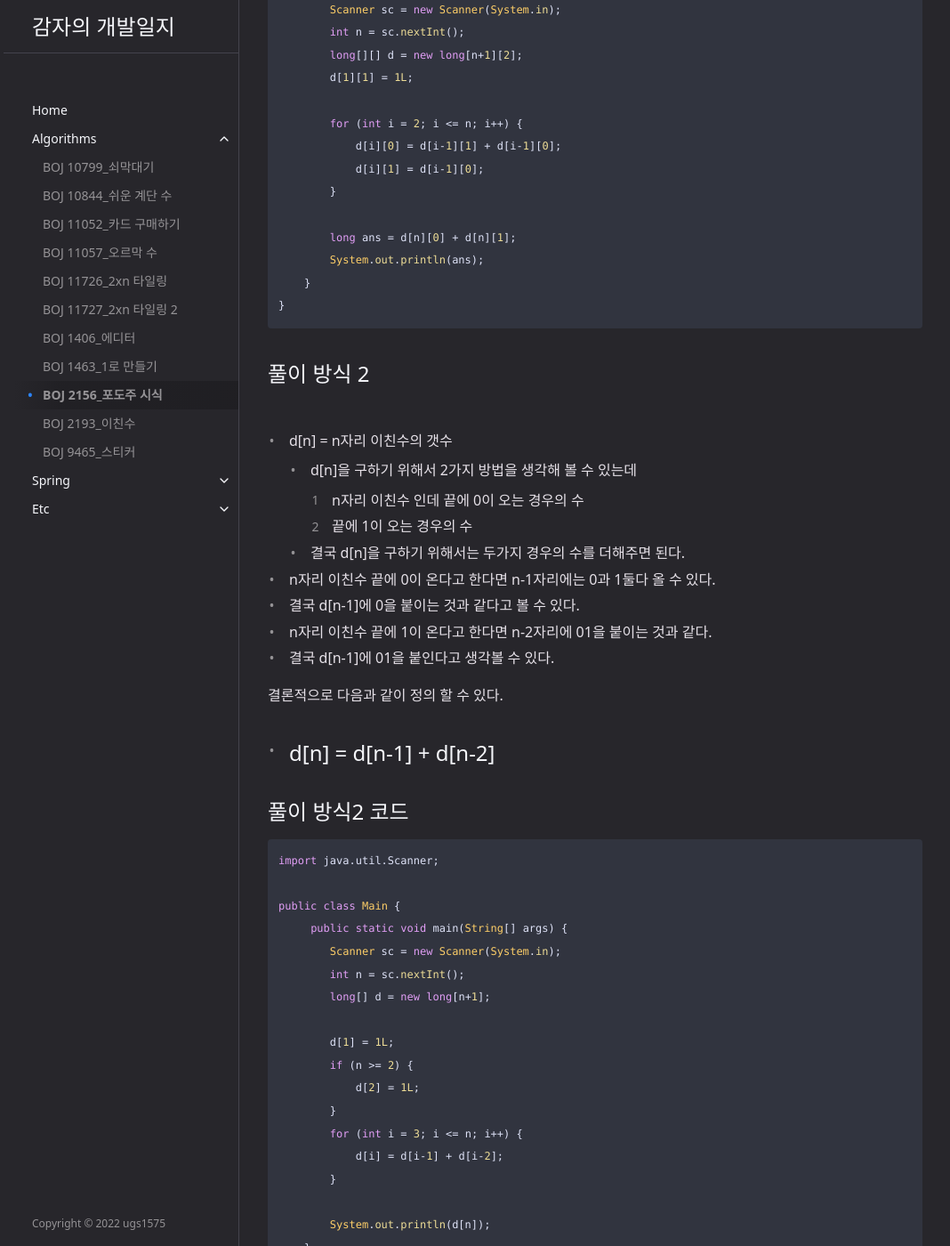
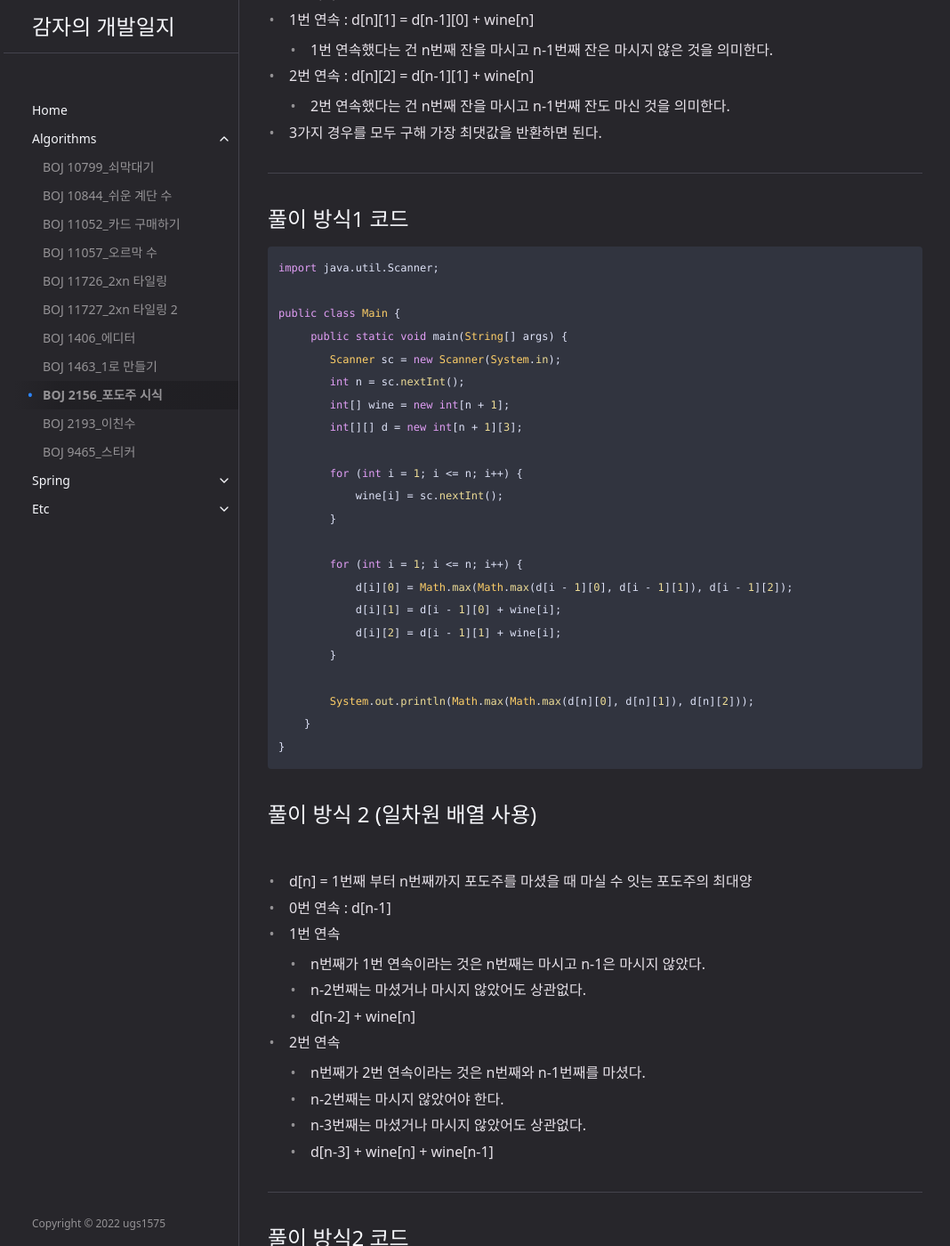
Before and after one commit to ugs1575/ugs1575.github.io, a Jekyll site: the page built from docs/algorithms/wine_tasting.md, in a window 1280 px wide and 1400 px high, scrolled down 2133 px. Shown: the whole window at 89% size, without its empty margins (103-1171 px from the left). Built offline with Jekyll 4.4.1, drawn with Linux system fonts in a browser that asks for light colours; some of the changed text lies outside the part shown.

Commit message:
백준 포도주 시식 풀이법 추가 업로드

````diff
--- a/docs/algorithms/wine_tasting.md
+++ b/docs/algorithms/wine_tasting.md
@@ -61,12 +61,26 @@ last_modified_at: "22.09.13"
 ```
 
 ---
-## 풀이 방식 1
+## 접근 방식
 <br>
+d[i] = 1번째 ~ i번째까지 와인을 마셨을 때 최댓값이라고 정의했을 때<br>
+i번째를 마시는 경우, 마시지 않는 경우 2가지 방식을 이차원 배열로 풀려고 하니까<br>
+연속을 처리하는 부분해서 풀리지 않았다.<br>
+
+---
+
+## 풀이 방식 1 (이차원 배열 사용)
+<br>
+
 - d[i][j] = 1번부터 i까지 포도주가 있을 떼 i번째 잔이 연속 j번일때 최댓값
 - 0번 연속 : d[n][0] = max(d[n-1][0], d[n-1][1], d[n-1][2])
+  - 0번 연속이라는 것은 n번째 잔을 마시지 않았을 경우를 의미한다.
+  - 그렇다면 n-1번째 잔을 마시지 않거나, 1번째 연속이거나 2번째 연속해서 마셨거나 3가지 경우 모두 가능하다.
 - 1번 연속 : d[n][1] = d[n-1][0] + wine[n]
+  - 1번 연속했다는 건 n번째 잔을 마시고 n-1번째 잔은 마시지 않은 것을 의미한다.
 - 2번 연속 : d[n][2] = d[n-1][1] + wine[n]
+  - 2번 연속했다는 건 n번째 잔을 마시고 n-1번째 잔도 마신 것을 의미한다.
+- 3가지 경우를 모두 구해 가장 최댓값을 반환하면 된다.
 
 ---
 
@@ -78,36 +92,39 @@ public class Main {
      public static void main(String[] args) {
         Scanner sc = new Scanner(System.in);
         int n = sc.nextInt();
-        long[][] d = new long[n+1][2];
-        d[1][1] = 1L;
+        int[] wine = new int[n + 1];
+        int[][] d = new int[n + 1][3];
 
-        for (int i = 2; i <= n; i++) {
-            d[i][0] = d[i-1][1] + d[i-1][0];
-            d[i][1] = d[i-1][0];
+        for (int i = 1; i <= n; i++) {
+            wine[i] = sc.nextInt();
         }
 
-        long ans = d[n][0] + d[n][1];
-        System.out.println(ans);
+        for (int i = 1; i <= n; i++) {
+            d[i][0] = Math.max(Math.max(d[i - 1][0], d[i - 1][1]), d[i - 1][2]);
+            d[i][1] = d[i - 1][0] + wine[i];
+            d[i][2] = d[i - 1][1] + wine[i];
+        }
+
+        System.out.println(Math.max(Math.max(d[n][0], d[n][1]), d[n][2]));
     }
 }
 ```
 
-## 풀이 방식 2
+## 풀이 방식 2 (일차원 배열 사용)
 <br>
 
-- d[n] = n자리 이친수의 갯수
-  - d[n]을 구하기 위해서 2가지 방법을 생각해 볼 수 있는데
-  1. n자리 이친수 인데 끝에 0이 오는 경우의 수
-  2. 끝에 1이 오는 경우의 수
-  - 결국 d[n]을 구하기 위해서는 두가지 경우의 수를 더해주면 된다.
+- d[n] = 1번째 부터 n번째까지 포도주를 마셨을 때 마실 수 잇는 포도주의 최대양
+- 0번 연속 : d[n-1]
+- 1번 연속
+  - n번째가 1번 연속이라는 것은 n번째는 마시고 n-1은 마시지 않았다.
+  - n-2번째는 마셨거나 마시지 않았어도 상관없다.
+  - d[n-2] + wine[n]
+- 2번 연속
+  - n번째가 2번 연속이라는 것은 n번째와 n-1번째를 마셨다.
+  - n-2번째는 마시지 않았어야 한다.
+  - n-3번째는 마셨거나 마시지 않았어도 상관없다.
+  - d[n-3] + wine[n] + wine[n-1]
 
-- n자리 이친수 끝에 0이 온다고 한다면 n-1자리에는 0과 1둘다 올 수 있다.
-- 결국 d[n-1]에 0을 붙이는 것과 같다고 볼 수 있다.
-- n자리 이친수 끝에 1이 온다고 한다면 n-2자리에 01을 붙이는 것과 같다.
-- 결국 d[n-1]에 01을 붙인다고 생각볼 수 있다.
-
-결론적으로 다음과 같이 정의 할 수 있다.
-- d[n] = d[n-1] + d[n-2]
 ---
 
 ## 풀이 방식2 코드
@@ -118,14 +135,21 @@ public class Main {
      public static void main(String[] args) {
         Scanner sc = new Scanner(System.in);
         int n = sc.nextInt();
-        long[] d = new long[n+1];
+        int[] wine = new int[10001];
+        int[] d = new int[10001];
 
-        d[1] = 1L;
-        if (n >= 2) {
-            d[2] = 1L;
+        for (int i = 1; i <= n; i++) {
+            wine[i] = sc.nextInt();
         }
+
+        d[1] = wine[1];
+        d[2] = wine[1] + wine[2];
+
         for (int i = 3; i <= n; i++) {
-            d[i] = d[i-1] + d[i-2];
+            int zero = d[i - 1];
+            int once = d[i - 2] + wine[i];
+            int twice = d[i - 3] + wine[i] + wine[i - 1];
+            d[i] = Math.max(Math.max(zero, once), twice);
         }
 
         System.out.println(d[n]);
````
